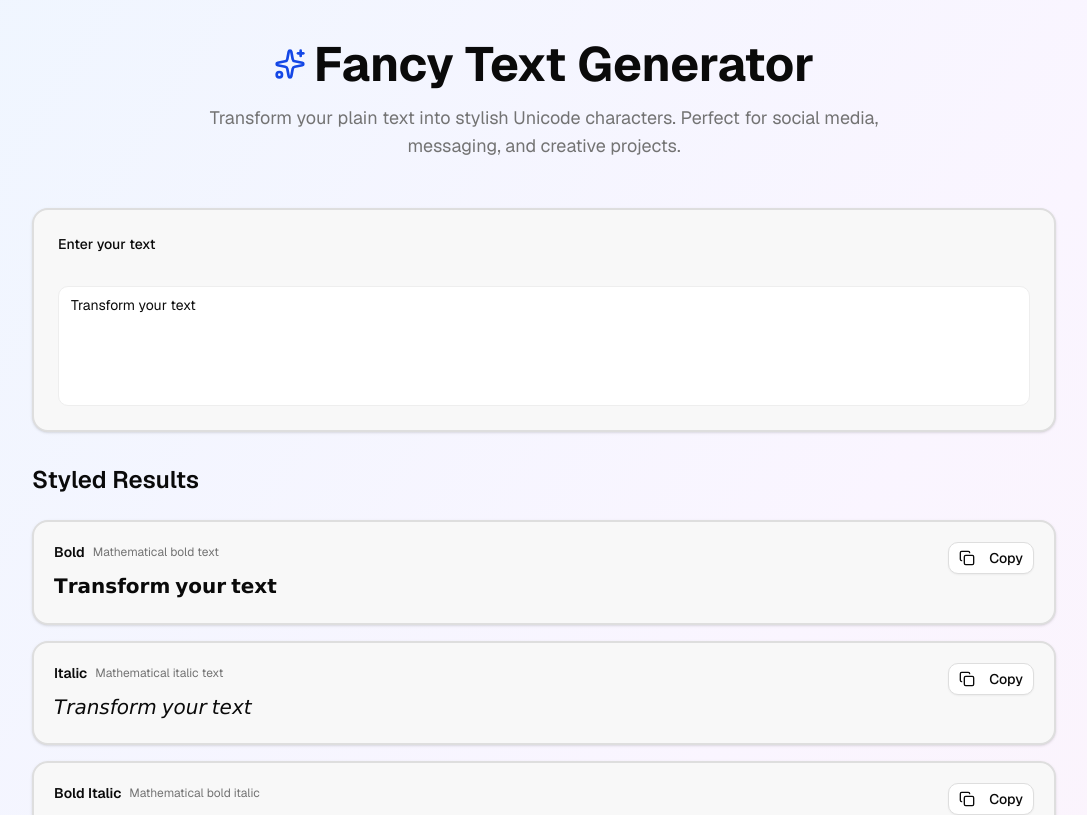
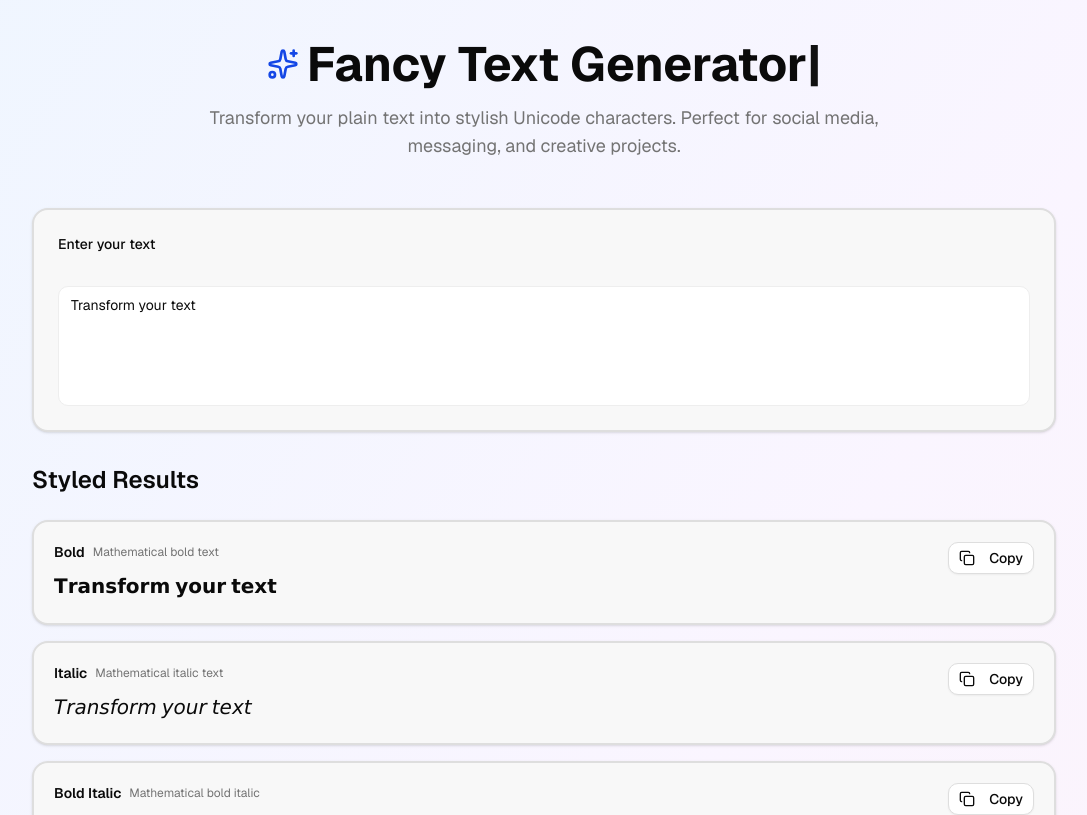
Before and after one commit to SymphonyIceAttack/fancy-text-generator, a Next.js app: page / in a window 1280 px wide. Shown: the top 815 px of the page, without its empty margins (96-1183 px from the left). Built offline with nearby package versions, Linux system fonts and the light colour scheme.

Commit message:
feat: keyboard animate

```diff
--- a/app/components/Header.tsx
+++ b/app/components/Header.tsx
@@ -1,12 +1,29 @@
 import { Sparkles } from "lucide-react";
+import { useEffect, useState } from "react";
 
 export default function Header() {
+  const [displayedTitle, setDisplayedTitle] = useState("");
+  const fullTitle = "Fancy Text Generator";
+  useEffect(() => {
+    let currentIndex = 0;
+    const typingInterval = setInterval(() => {
+      if (currentIndex <= fullTitle.length) {
+        setDisplayedTitle(fullTitle.slice(0, currentIndex));
+        currentIndex++;
+      } else {
+        clearInterval(typingInterval);
+      }
+    }, 100);
+
+    return () => clearInterval(typingInterval);
+  }, []);
   return (
     <div className="text-center mb-12">
       <div className="inline-flex items-center gap-2 mb-4">
         <Sparkles className="w-8 h-8 text-accent" />
         <h1 className="text-5xl font-bold text-balance">
-          Fancy Text Generator
+          {displayedTitle}
+          <span className="animate-pulse">|</span>
         </h1>
       </div>
       <p className="text-lg text-muted-foreground text-pretty max-w-2xl mx-auto">
```
